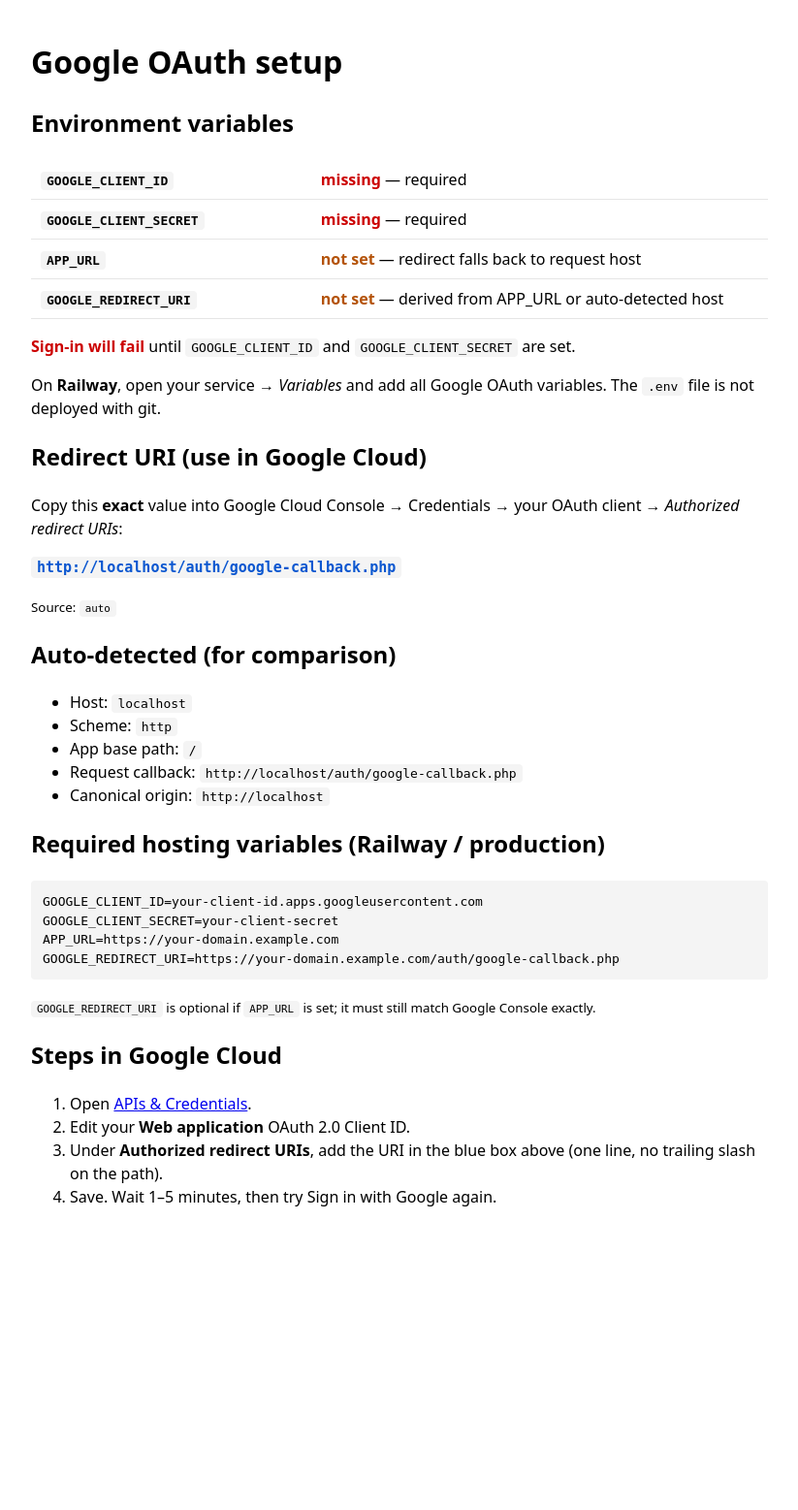
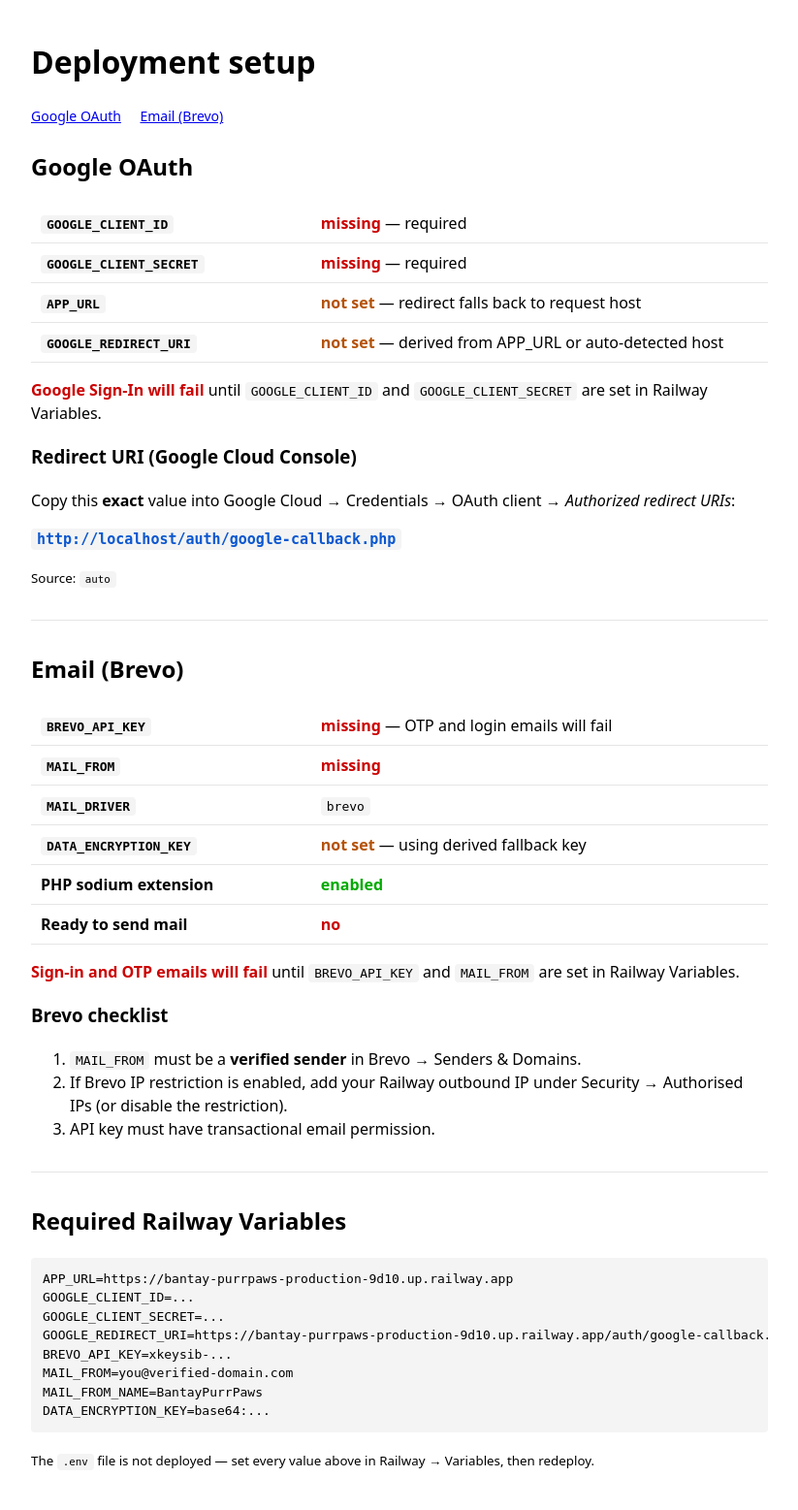
Before and after one commit to Heisfforce/bantay-purrpaws, a PHP site: page /auth/oauth-setup.php in a window 1280 px wide. Shown: the whole page at 97% size, without its empty margins (228-1051 px from the left). Before the commit the page ends 1244 px from the top, so only its background shows below. Run offline with PHP 8.4, Linux system fonts and the light colour scheme.

Commit message:
Fix email delivery and add deployment diagnostics

```diff
--- a/auth/google-callback.php
+++ b/auth/google-callback.php
@@ -84,6 +84,11 @@ do {
         'picture' => $googleUser['picture'] ?? null,
     ];
 
+    if (!mail_is_configured()) {
+        $error = 'Email service is not configured on this server. Set BREVO_API_KEY and MAIL_FROM in hosting Variables.';
+        break;
+    }
+
     $localUser = findUserByEmail($email);
 
     $purpose = $localUser ? 'google_link' : 'registration';
--- /dev/null
+++ b/auth/mail-setup.php
@@ -0,0 +1,6 @@
+<?php
+/**
+ * Redirect to combined deployment diagnostics page.
+ */
+header('Location: oauth-setup.php#email', true, 302);
+exit;
--- a/auth/oauth-setup.php
+++ b/auth/oauth-setup.php
@@ -1,23 +1,28 @@
 <?php
 /**
- * Shows the redirect URI your app sends to Google.
+ * Deployment diagnostics: Google OAuth + email delivery.
  * Visit after upload: /auth/oauth-setup.php
- * Remove or protect this file when OAuth works.
+ * Remove or protect this file when everything works.
  */
 require_once dirname(__DIR__) . '/config/config.php';
 require_once dirname(__DIR__) . '/includes/google-oauth.php';
+require_once dirname(__DIR__) . '/includes/mailer.php';
 
 header('Content-Type: text/html; charset=UTF-8');
 
 $diag        = googleOAuthDiagnostics();
 $redirectUri = $diag['redirect_uri'];
 $authSample  = $diag['configured'] ? googleAuthUrl('test-state-only') : '';
+
+$mail        = smtp_config();
+$mailReady   = mail_is_configured();
+$sodium      = extension_loaded('sodium');
 ?>
 <!DOCTYPE html>
 <html lang="en">
 <head>
     <meta charset="UTF-8">
-    <title>Google OAuth setup</title>
+    <title>Deployment setup — BantayPurrPaws</title>
     <style>
         body { font-family: system-ui, sans-serif; max-width: 760px; margin: 40px auto; padding: 0 16px; line-height: 1.5; }
         code, pre { background: #f4f4f4; padding: 2px 6px; border-radius: 4px; word-break: break-all; }
@@ -29,12 +34,20 @@ $authSample  = $diag['configured'] ? googleAuthUrl('test-state-only') : '';
         table { border-collapse: collapse; width: 100%; margin: 12px 0; }
         th, td { text-align: left; padding: 8px 10px; border-bottom: 1px solid #e5e5e5; vertical-align: top; }
         th { width: 38%; font-weight: 600; }
+        nav { margin: 0 0 24px; font-size: 14px; }
+        nav a { margin-right: 16px; }
+        hr { border: 0; border-top: 1px solid #e5e5e5; margin: 32px 0; }
     </style>
 </head>
 <body>
-    <h1>Google OAuth setup</h1>
+    <h1>Deployment setup</h1>
+    <nav>
+        <a href="#google">Google OAuth</a>
+        <a href="#email">Email (Brevo)</a>
+    </nav>
 
-    <h2>Environment variables</h2>
+    <h2 id="google">Google OAuth</h2>
+
     <table>
         <tr>
             <th><code>GOOGLE_CLIENT_ID</code></th>
@@ -55,50 +68,81 @@ $authSample  = $diag['configured'] ? googleAuthUrl('test-state-only') : '';
     </table>
 
     <?php if (!$diag['configured']): ?>
-    <p><span class="bad">Sign-in will fail</span> until <code>GOOGLE_CLIENT_ID</code> and <code>GOOGLE_CLIENT_SECRET</code> are set.</p>
-    <p>On <strong>Railway</strong>, open your service → <em>Variables</em> and add all Google OAuth variables. The <code>.env</code> file is not deployed with git.</p>
+    <p><span class="bad">Google Sign-In will fail</span> until <code>GOOGLE_CLIENT_ID</code> and <code>GOOGLE_CLIENT_SECRET</code> are set in Railway Variables.</p>
     <?php endif; ?>
 
-    <h2>Redirect URI (use in Google Cloud)</h2>
-    <p>Copy this <strong>exact</strong> value into Google Cloud Console → Credentials → your OAuth client → <em>Authorized redirect URIs</em>:</p>
+    <h3>Redirect URI (Google Cloud Console)</h3>
+    <p>Copy this <strong>exact</strong> value into Google Cloud → Credentials → OAuth client → <em>Authorized redirect URIs</em>:</p>
     <p class="uri"><code><?= htmlspecialchars($redirectUri) ?></code></p>
     <p><small>Source: <code><?= htmlspecialchars($diag['redirect_uri_source']) ?></code></small></p>
 
     <?php if ($diag['mismatch']): ?>
     <p class="warn">Warning: <code>GOOGLE_REDIRECT_URI</code> differs from the auto-detected callback
-        (<code><?= htmlspecialchars($diag['redirect_uri_auto']) ?></code>). Google Console must match the explicit value above.</p>
+        (<code><?= htmlspecialchars($diag['redirect_uri_auto']) ?></code>).</p>
     <?php endif; ?>
 
-    <h2>Auto-detected (for comparison)</h2>
-    <ul>
-        <li>Host: <code><?= htmlspecialchars(request_host()) ?></code></li>
-        <li>Scheme: <code><?= htmlspecialchars(request_scheme()) ?></code></li>
-        <li>App base path: <code><?= htmlspecialchars(app_base() ?: '/') ?></code></li>
-        <li>Request callback: <code><?= htmlspecialchars($diag['redirect_uri_auto']) ?></code></li>
-        <?php if ($diag['app_url'] !== ''): ?>
-        <li>From <code>APP_URL</code>: <code><?= htmlspecialchars(googleRedirectUriFromAppUrl()) ?></code></li>
-        <?php endif; ?>
-        <li>Canonical origin: <code><?= htmlspecialchars(app_origin()) ?></code></li>
-    </ul>
-
     <?php if ($authSample !== ''): ?>
-    <h2>Sample auth URL</h2>
+    <h3>Sample auth URL</h3>
     <pre><?= htmlspecialchars($authSample) ?></pre>
     <?php endif; ?>
 
-    <h2>Required hosting variables (Railway / production)</h2>
-    <pre>GOOGLE_CLIENT_ID=your-client-id.apps.googleusercontent.com
-GOOGLE_CLIENT_SECRET=your-client-secret
-APP_URL=https://your-domain.example.com
-GOOGLE_REDIRECT_URI=https://your-domain.example.com/auth/google-callback.php</pre>
-    <p><small><code>GOOGLE_REDIRECT_URI</code> is optional if <code>APP_URL</code> is set; it must still match Google Console exactly.</small></p>
+    <hr>
 
-    <h2>Steps in Google Cloud</h2>
+    <h2 id="email">Email (Brevo)</h2>
+
+    <table>
+        <tr>
+            <th><code>BREVO_API_KEY</code></th>
+            <td><?= $mail['brevo_api_key'] !== '' ? '<span class="ok">set</span>' : '<span class="bad">missing</span> — OTP and login emails will fail' ?></td>
+        </tr>
+        <tr>
+            <th><code>MAIL_FROM</code></th>
+            <td><?= $mail['from_email'] !== '' ? '<span class="ok">set</span> — <code>' . htmlspecialchars($mail['from_email']) . '</code>' : '<span class="bad">missing</span>' ?></td>
+        </tr>
+        <tr>
+            <th><code>MAIL_DRIVER</code></th>
+            <td><code><?= htmlspecialchars($mail['driver']) ?></code></td>
+        </tr>
+        <tr>
+            <th><code>DATA_ENCRYPTION_KEY</code></th>
+            <td><?= env_value('DATA_ENCRYPTION_KEY', '') !== '' ? '<span class="ok">set</span>' : '<span class="warn">not set</span> — using derived fallback key' ?></td>
+        </tr>
+        <tr>
+            <th>PHP sodium extension</th>
+            <td><?= $sodium ? '<span class="ok">enabled</span>' : '<span class="bad">missing</span> — encrypted user emails cannot be decrypted' ?></td>
+        </tr>
+        <tr>
+            <th>Ready to send mail</th>
+            <td><?= $mailReady ? '<span class="ok">yes</span>' : '<span class="bad">no</span>' ?></td>
+        </tr>
+    </table>
+
+    <?php if (!$mailReady): ?>
+    <p><span class="bad">Sign-in and OTP emails will fail</span> until <code>BREVO_API_KEY</code> and <code>MAIL_FROM</code> are set in Railway Variables.</p>
+    <?php endif; ?>
+
+    <?php if (!$sodium): ?>
+    <p><span class="bad">Sodium extension missing.</span> Redeploy with the updated Dockerfile so encrypted emails can be read. Login may still work if you sign in with the same email used at registration.</p>
+    <?php endif; ?>
+
+    <h3>Brevo checklist</h3>
     <ol>
-        <li>Open <a href="https://console.cloud.google.com/apis/credentials" target="_blank" rel="noopener">APIs &amp; Credentials</a>.</li>
-        <li>Edit your <strong>Web application</strong> OAuth 2.0 Client ID.</li>
-        <li>Under <strong>Authorized redirect URIs</strong>, add the URI in the blue box above (one line, no trailing slash on the path).</li>
-        <li>Save. Wait 1–5 minutes, then try Sign in with Google again.</li>
+        <li><code>MAIL_FROM</code> must be a <strong>verified sender</strong> in Brevo → Senders &amp; Domains.</li>
+        <li>If Brevo IP restriction is enabled, add your Railway outbound IP under Security → Authorised IPs (or disable the restriction).</li>
+        <li>API key must have transactional email permission.</li>
     </ol>
+
+    <hr>
+
+    <h2>Required Railway Variables</h2>
+    <pre>APP_URL=https://bantay-purrpaws-production-9d10.up.railway.app
+GOOGLE_CLIENT_ID=...
+GOOGLE_CLIENT_SECRET=...
+GOOGLE_REDIRECT_URI=https://bantay-purrpaws-production-9d10.up.railway.app/auth/google-callback.php
+BREVO_API_KEY=xkeysib-...
+MAIL_FROM=you@verified-domain.com
+MAIL_FROM_NAME=BantayPurrPaws
+DATA_ENCRYPTION_KEY=base64:...</pre>
+    <p><small>The <code>.env</code> file is not deployed — set every value above in Railway → Variables, then redeploy.</small></p>
 </body>
 </html>
--- a/includes/mailer.php
+++ b/includes/mailer.php
@@ -12,12 +12,21 @@ require_once dirname(__DIR__) . '/config/config.php';
 require_once __DIR__ . '/logger.php';
 
 $c = smtp_config();
-define('BREVO_API_KEY',    $c['brevo_api_key']);
-define('MAIL_FROM',        $c['from_email']);
-define('MAIL_FROM_NAME',   $c['from_name']);
-define('MAIL_DRIVER',      $c['driver']);
-define('APP_NAME',         APP_NAME);
-define('APP_COLOR',        '#7c6f5b');
+if (!defined('BREVO_API_KEY')) {
+    define('BREVO_API_KEY', $c['brevo_api_key']);
+}
+if (!defined('MAIL_FROM')) {
+    define('MAIL_FROM', $c['from_email']);
+}
+if (!defined('MAIL_FROM_NAME')) {
+    define('MAIL_FROM_NAME', $c['from_name']);
+}
+if (!defined('MAIL_DRIVER')) {
+    define('MAIL_DRIVER', $c['driver']);
+}
+if (!defined('MAIL_APP_COLOR')) {
+    define('MAIL_APP_COLOR', '#7c6f5b');
+}
 
 define('BREVO_API_URL', 'https://api.brevo.com/v3/smtp/email');
 
@@ -27,6 +36,11 @@ define('BREVO_API_URL', 'https://api.brevo.com/v3/smtp/email');
 function sendRawEmail(string $to, string $subject, string $htmlBody, string $toName = ''): bool {
     if (!filter_var($to, FILTER_VALIDATE_EMAIL)) {
         bpp_log('mailer', 'error', 'Invalid recipient email address.', ['to' => $to]);
+        return false;
+    }
+
+    if (!mail_is_configured()) {
+        bpp_log('mailer', 'error', 'Email not configured. Set BREVO_API_KEY and MAIL_FROM in hosting Variables or .env.');
         return false;
     }
 
@@ -111,7 +125,17 @@ function sendViaBrevoApi(string $to, string $subject, string $htmlBody, string $
     }
 
     if ($httpCode >= 400) {
-        bpp_log('mailer', 'error', 'Brevo API error.', ['http_code' => $httpCode, 'response' => $response, 'to' => $to]);
+        $hint = '';
+        if ($httpCode === 401 && is_string($response) && str_contains($response, 'IP address')) {
+            $hint = 'Add your server IP in Brevo → Security → Authorised IPs, or disable IP restriction.';
+        } elseif ($httpCode === 401) {
+            $hint = 'Check BREVO_API_KEY in hosting Variables and that MAIL_FROM is verified in Brevo.';
+        }
+        bpp_log('mailer', 'error', 'Brevo API error.' . ($hint !== '' ? ' ' . $hint : ''), [
+            'http_code' => $httpCode,
+            'response'  => $response,
+            'to'        => $to,
+        ]);
         return false;
     }
 
@@ -123,7 +147,7 @@ function sendViaBrevoApi(string $to, string $subject, string $htmlBody, string $
  * Wraps content in a branded email shell.
  */
 function emailShell(string $title, string $innerHtml): string {
-    $color  = APP_COLOR;
+    $color  = MAIL_APP_COLOR;
     $name   = APP_NAME;
     $year   = date('Y');
     return <<<HTML
@@ -192,7 +216,7 @@ function sendOtpEmail(string $to, string $name, string $otp, string $purpose = '
         default          => '15 minutes',
     };
 
-    $color = APP_COLOR;
+    $color = MAIL_APP_COLOR;
     $inner = <<<HTML
 <h2 style="margin:0 0 8px;font-size:20px;color:#2d2520;">Hello, {$name}!</h2>
 <p style="margin:0 0 24px;color:#6b5f56;">
@@ -229,7 +253,7 @@ HTML;
 }
 
 function sendReportApprovedEmail(string $to, string $name, string $reportCode): bool {
-    $color = APP_COLOR;
+    $color = MAIL_APP_COLOR;
     $inner = <<<HTML
 <h2 style="margin:0 0 8px;font-size:20px;color:#2d2520;">Hello, {$name}!</h2>
 <p style="margin:0 0 16px;color:#6b5f56;">
@@ -245,7 +269,7 @@ HTML;
 }
 
 function sendReportRejectedEmail(string $to, string $name, string $reportCode): bool {
-    $color = APP_COLOR;
+    $color = MAIL_APP_COLOR;
     $inner = <<<HTML
 <h2 style="margin:0 0 8px;font-size:20px;color:#2d2520;">Hello, {$name}!</h2>
 <p style="margin:0 0 16px;color:#6b5f56;">
@@ -261,7 +285,7 @@ HTML;
 }
 
 function sendPetSubmissionApprovedEmail(string $to, string $name, string $petName): bool {
-    $color = APP_COLOR;
+    $color = MAIL_APP_COLOR;
     $inner = <<<HTML
 <h2 style="margin:0 0 8px;font-size:20px;color:#2d2520;">Congratulations, {$name}!</h2>
 <p style="margin:0 0 16px;color:#6b5f56;">
@@ -277,7 +301,7 @@ HTML;
 }
 
 function sendPetSubmissionRejectedEmail(string $to, string $name, string $petName): bool {
-    $color = APP_COLOR;
+    $color = MAIL_APP_COLOR;
     $inner = <<<HTML
 <h2 style="margin:0 0 8px;font-size:20px;color:#2d2520;">Hello, {$name}!</h2>
 <p style="margin:0 0 16px;color:#6b5f56;">
@@ -293,7 +317,7 @@ HTML;
 }
 
 function sendAnnouncementEmail(string $to, string $name, string $message, string $linkUrl = 'announcements.php'): bool {
-    $color   = APP_COLOR;
+    $color   = MAIL_APP_COLOR;
     $safeMsg = nl2br(htmlspecialchars($message, ENT_QUOTES, 'UTF-8'));
     $link    = absolute_url(ltrim($linkUrl, '/'));
     $inner   = <<<HTML
@@ -312,7 +336,7 @@ HTML;
     return sendRawEmail($to, APP_NAME . ' — New Announcement', emailShell('New Announcement', $inner), $name);
 }
 function sendStaffInviteEmail(string $to, array $permissions, string $setupLink): bool {
-    $color = APP_COLOR;
+    $color = MAIL_APP_COLOR;
     $permLabels = [
         'manage_reports'     => 'Manage Rescue Reports',
         'manage_pets'        => 'Manage Pet Listings',
@@ -352,7 +376,7 @@ HTML;
 }
 
 function sendPasswordChangedEmail(string $to, string $name): bool {
-    $color = APP_COLOR;
+    $color = MAIL_APP_COLOR;
     $inner = <<<HTML
 <h2 style="margin:0 0 8px;font-size:20px;color:#2d2520;">Hello, {$name}!</h2>
 <p style="margin:0 0 16px;color:#6b5f56;">
@@ -369,7 +393,7 @@ HTML;
 }
 
 function sendRegistrationLinkEmail(string $to, string $name, string $verificationToken): bool {
-    $color = APP_COLOR;
+    $color = MAIL_APP_COLOR;
     $link  = url('auth/verify-registration.php?token=' . urlencode($verificationToken));
     $inner = <<<HTML
 <h2 style="margin:0 0 8px;font-size:20px;color:#2d2520;">Hello, {$name}!</h2>
@@ -395,7 +419,7 @@ HTML;
 }
 
 function sendRegistrationCodeEmail(string $to, string $name, string $code): bool {
-    $color = APP_COLOR;
+    $color = MAIL_APP_COLOR;
     $inner = <<<HTML
 <h2 style="margin:0 0 8px;font-size:20px;color:#2d2520;">Hello, {$name}!</h2>
 <p style="margin:0 0 24px;color:#6b5f56;">
@@ -499,7 +523,7 @@ function verifyEmailDeliverability(string $email): bool|string
  */
 function sendLoginAttemptEmail(string $to, string $name, string $challengeToken, array $context, array $risk): bool {
     require_once __DIR__ . '/paths.php';
-    $color   = APP_COLOR;
+    $color   = MAIL_APP_COLOR;
     $yesUrl  = absolute_url('auth/login-email-response.php?token=' . urlencode($challengeToken) . '&action=yes');
     $noUrl   = absolute_url('auth/login-email-response.php?token=' . urlencode($challengeToken) . '&action=no');
     $time    = date('M j, Y g:i A T');
@@ -532,7 +556,7 @@ HTML;
 }
 
 function sendNumberMatchEmail(string $to, string $name, array $numbers, int $displayNumber, string $deviceLabel): bool {
-    $color = APP_COLOR;
+    $color = MAIL_APP_COLOR;
     $nums  = implode(', ', array_map('intval', $numbers));
     $inner = <<<HTML
 <h2 style="margin:0 0 8px;font-size:20px;color:#2d2520;">Confirm your sign-in</h2>
```
Also changed, not shown: includes/otp.php (+9 -0 lines), includes/security/login-flow.php (+27 -3 lines), includes/sensitive-data.php (+15 -2 lines), 1 other file.
